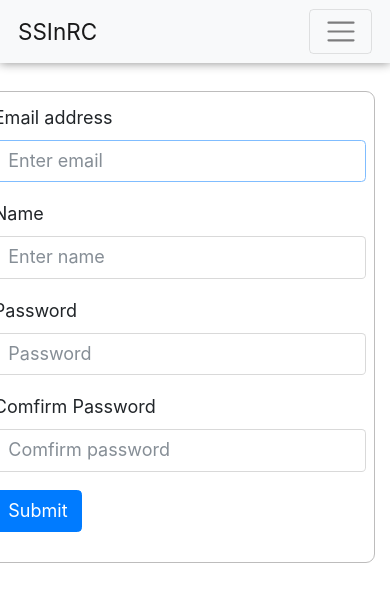
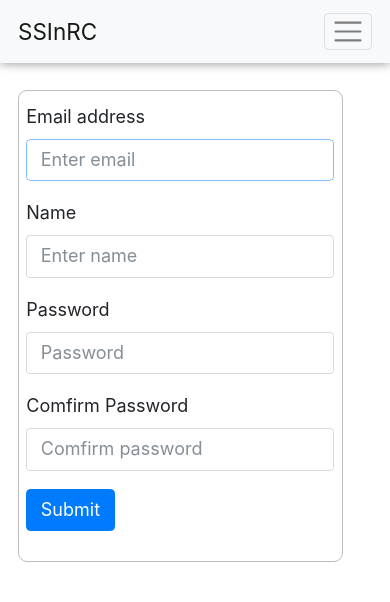
Before and after one commit to charlie890414/online_judge, a Django app: page /signup in a window 390 px wide. Shown: the top 602 px of the page. Run offline with Django 3.2, Linux system fonts and the light colour scheme; some libraries are stand-ins or nearby versions.

Commit message:
new template2

```diff
--- a/static/navbar.css
+++ b/static/navbar.css
@@ -1,5 +1,8 @@
 html {
 	font-size:18px;
+}
+.toggler-btn{
+	padding: 1px 6px;
 }
 .navbar {
 	box-shadow: 0px 0px 10px #888;
--- a/static/sign.css
+++ b/static/sign.css
@@ -1,11 +1,5 @@
 .row{
     width:100%;
-    display: -webkit-flex;
-    display:         flex;
-    -webkit-align-items: center;
-            align-items: center;
-    -webkit-justify-content: center;
-            justify-content: center;
 }
 .out{
         border: 1.5px solid #BDBCBC;
--- a/templates/navbar.html
+++ b/templates/navbar.html
@@ -2,7 +2,7 @@
 <link rel="stylesheet" href="{% static "navbar.css" %}">
 <nav class="navbar navbar-expand-lg navbar-light bg-light">
     <a class="navbar-brand" href="/">SSInRC</a>
-    <button class="navbar-toggler" type="button" data-toggle="collapse" data-target="#navbarNavAltMarkup" aria-controls="navbarNavAltMarkup" aria-expanded="false" aria-label="Toggle navigation">
+    <button class="navbar-toggler toggler-btn" type="button" data-toggle="collapse" data-target="#navbarNavAltMarkup" aria-controls="navbarNavAltMarkup" aria-expanded="false" aria-label="Toggle navigation">
       <span class="navbar-toggler-icon"></span>
     </button>
     <div class="collapse navbar-collapse justify-content-between" id="navbarNavAltMarkup">
--- a/templates/signin.html
+++ b/templates/signin.html
@@ -10,7 +10,7 @@
     <br><br>
     <div class="row">
       <div class="col"></div>
-      <form class="col-lg-4 out col-xs-8" action="/signin" method="post" >
+      <form class="col-10 col-xs-10 col-sm-8 col-md-4 col-lg-4 col-xl-4 out" action="/signin" method="post" >
         <label>Email address</label>
         <div class="form-group">
           <input type="email" class="form-control" id="email" name='email' aria-describedby="emailHelp" placeholder="Enter email" autofocus required>
--- a/templates/signup.html
+++ b/templates/signup.html
@@ -10,7 +10,7 @@
     <br>
     <div class="row">
       <div class="col"></div>
-      <form class="col-lg-4 out col-xs-8" action="/signin" method="post" >
+      <form class="col-10 col-xs-10 col-sm-8 col-md-4 col-lg-4 col-xl-4 out" action="/signin" method="post" >
         <label>Email address</label>
         <div class="form-group">
           <input type="email" class="form-control" id="email" name='email' aria-describedby="emailHelp" placeholder="Enter email" autofocus required>
```
